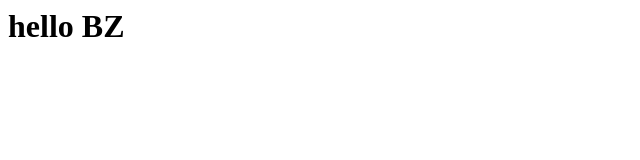
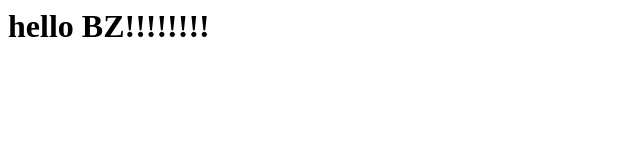
Before and after one commit to aenochdesign/alistairtest, a plain HTML site: page index.html in a window 1280 px wide. Shown: the whole page, without its empty margins (0-640 px from the left). Drawn offline with Linux system fonts and the light colour scheme.

Commit message:
Update index.html

```diff
--- a/index.html
+++ b/index.html
@@ -1 +1 @@
-<h1>hello BZ</h1>
+<h1>hello BZ!!!!!!!!</h1>
```
